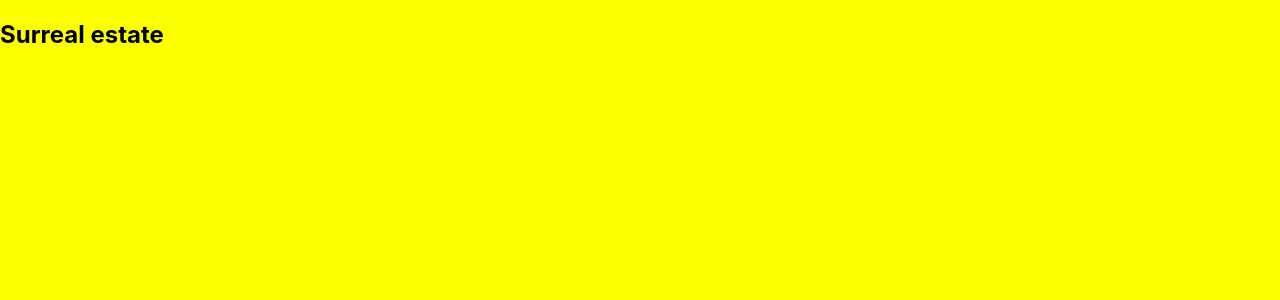
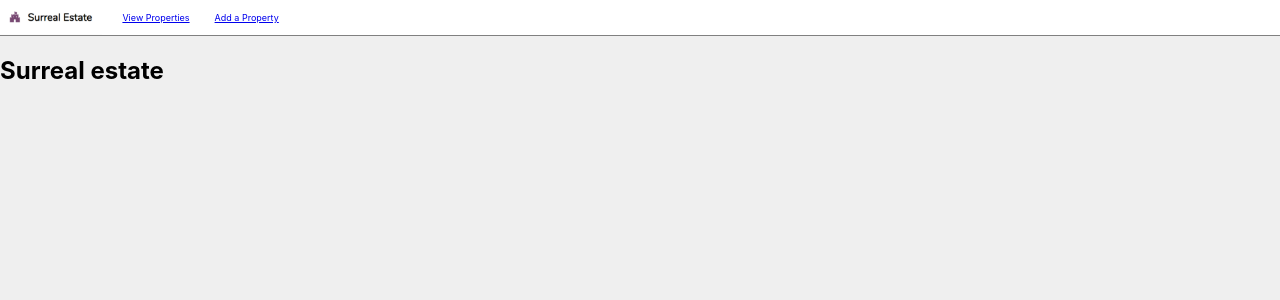
Before and after one commit to ro8inro8in/surreal-estate, a React (Create React App) app: page / in a window 1280 px wide. Shown: the top 300 px of the page. Built offline with nearby package versions, Linux system fonts and the light colour scheme; a web font is replaced by a local one.

Commit message:
Navigation Bar Done

```diff
--- a/src/components/App.js
+++ b/src/components/App.js
@@ -1,11 +1,12 @@
+import React from "react";
 import "../styles/App.css";
+import NavBar from "./NavBar";
 
 function App() {
   return (
     <div className="App">
-      <header className="App-header">
-        <h2>Surreal estate</h2>
-      </header>
+      <NavBar />
+      <h2>Surreal estate</h2>
     </div>
   );
 }
--- /dev/null
+++ b/src/components/NavBar.js
@@ -0,0 +1,22 @@
+import React from "react";
+import "../styles/NavBar.css";
+
+const NavBar = () => {
+  return (
+    <div className="navbar">
+      <img src="/images/logo.png" alt="navbar-logo" />
+      <ul className="navbar-links">
+        <ul className="navbar-links-item">
+          <li>
+            <a href="/"> View Properties </a>
+          </li>
+          <li>
+            <a href="/">Add a Property</a>
+          </li>
+        </ul>
+      </ul>
+    </div>
+  );
+};
+
+export default NavBar;
--- a/src/styles/App.css
+++ b/src/styles/App.css
@@ -1,6 +1,6 @@
 
 body {
-  background-color: #fbff00;
+  background-color: #eeeeeee3;
   margin:0;
   padding:0;
 }
--- /dev/null
+++ b/src/styles/NavBar.css
@@ -0,0 +1,25 @@
+.navbar img {
+  height: 35px;
+}
+.navbar {
+  background-color: white;
+  border-bottom: 1px solid gray;
+  display: flex;
+}
+.navbar-links {
+  margin: 0;
+  padding: 0;
+}
+.navbar-links-item {
+  padding: 5px;
+  list-style-type: none;
+  text-align: center;
+}
+.navbar-links-item li {
+  display: inline-block;
+  margin: 0;
+  padding-left: 15px;
+  padding-right: 10px;
+  font-size: 9px;
+  list-style-type: none;
+}
```
Also changed, not shown: src/index.js (+5 -5 lines), public/images/logo.png (added).
